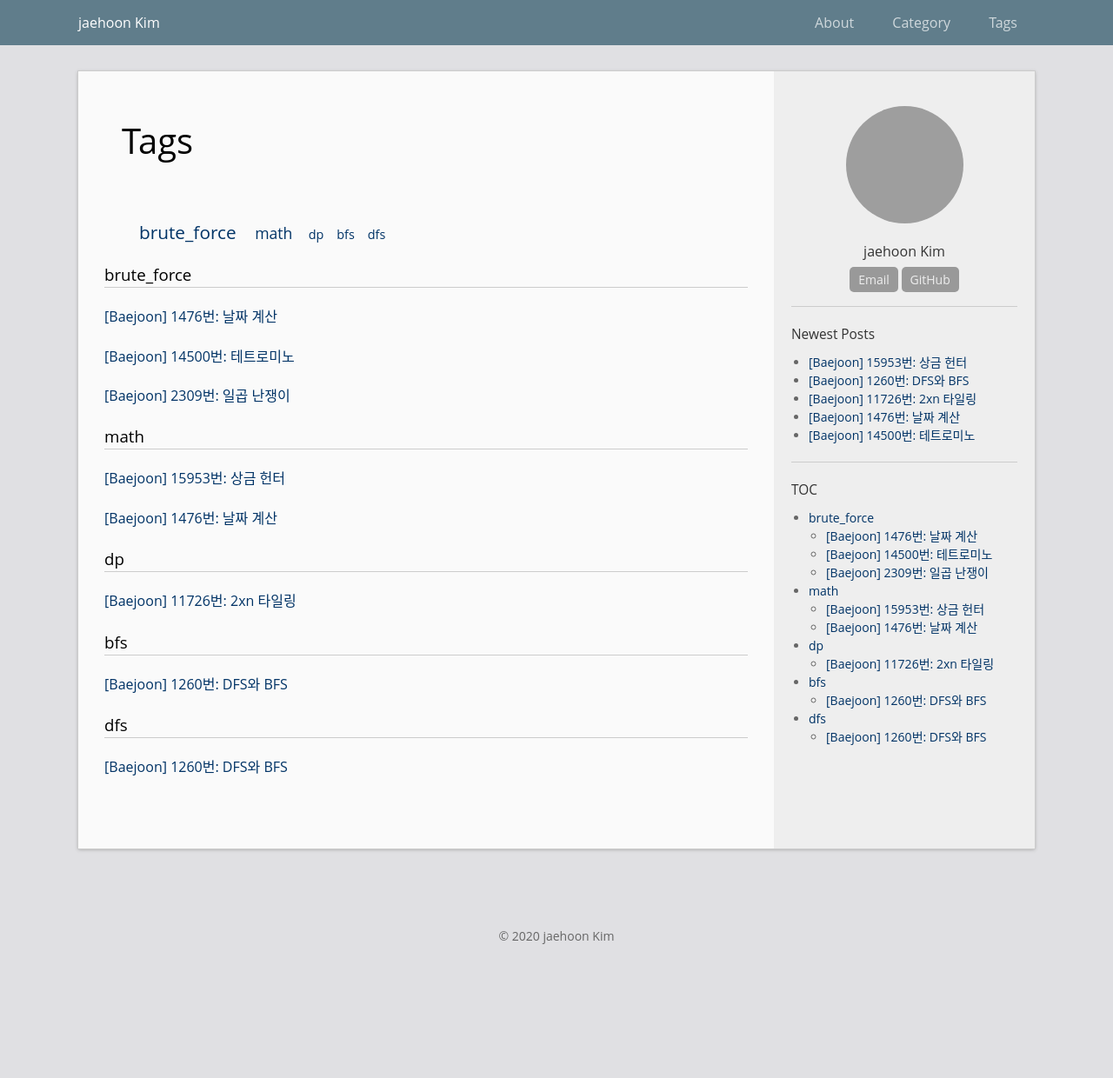
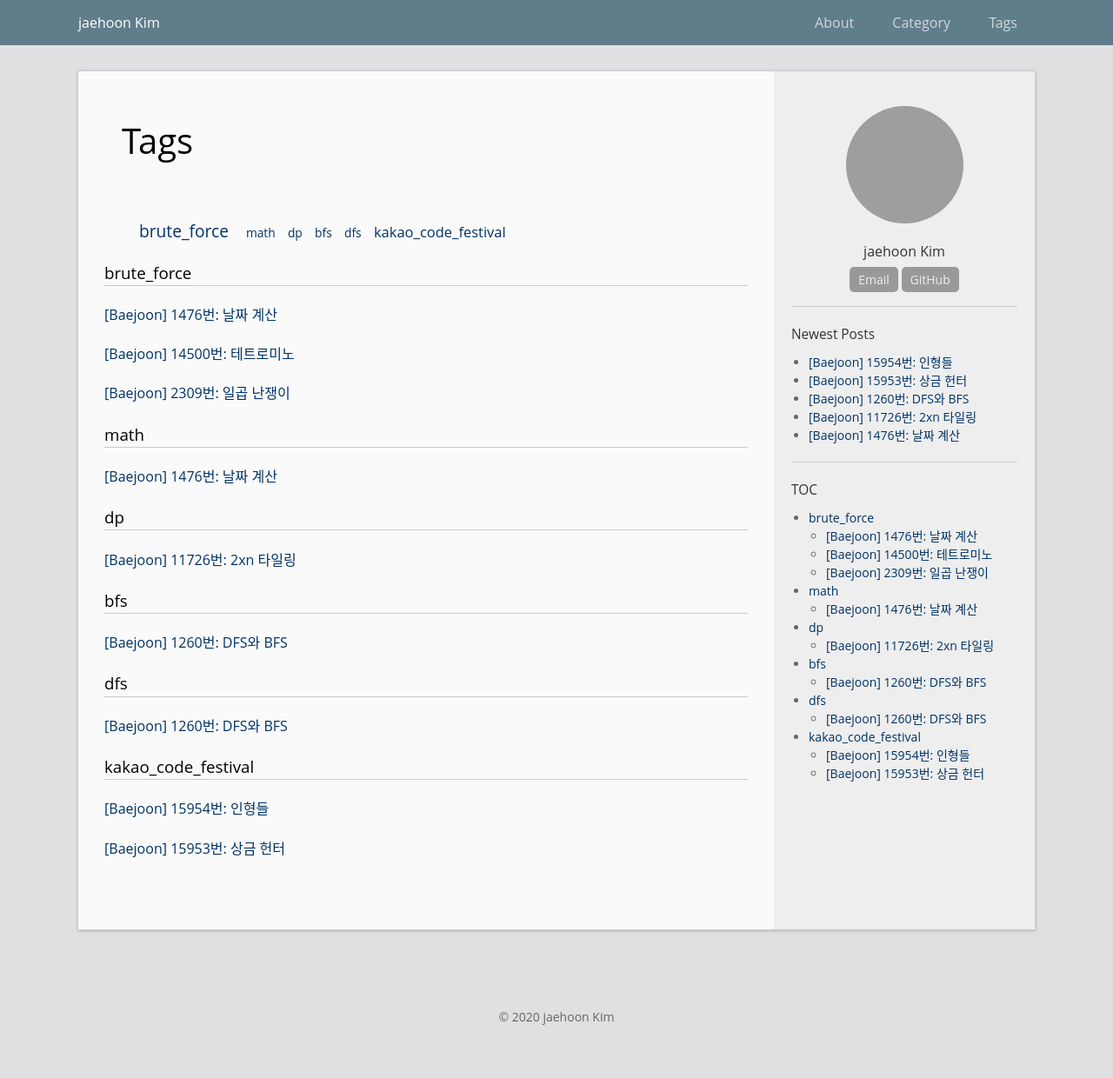
Before and after one commit to jh9875/jh9875.github.io, a Jekyll site: the page built from tags.md, in a window 1280 px wide. Shown: the whole page at 87% size. Built offline with Jekyll 4.4.1, drawn with Linux system fonts in a browser that asks for light colours; comment, search, counter and statistics services are not loaded; before the commit the page ends 1147 px from its top, so only the background shows below that; part of the change alters nothing that is shown; grey boxes are pictures that could not be loaded.

Commit message:
boj15954

```diff
--- a/_posts/2020-03-14-boj15953.markdown
+++ b/_posts/2020-03-14-boj15953.markdown
@@ -4,7 +4,7 @@ title:  "[Baejoon] 15953번: 상금 헌터"
 date:   2020-03-14
 categories: PROBLEM_SOLVING
 permalink: /archivers/boj15953
-tags: [math]
+tags: [kakao_code_festival]
 ---
 
 ## 문제
--- /dev/null
+++ b/_posts/2020-03-14-boj15954.markdown
@@ -0,0 +1,92 @@
+---
+layout: post
+title:  "[Baejoon] 15954번: 인형들"
+date:   2020-03-14
+categories: PROBLEM_SOLVING
+permalink: /archivers/boj15954
+tags: [kakao_code_festival]
+---
+
+## 문제
+
+카카오 코드 페스티벌 2018예선 문제이다.
+N개의 인형이 있을 때 연속한 K개의 표준편차가 최소가 되는 값을 구하는 문제이다.
+
+문제 링크 : <https://www.acmicpc.net/problem/15954>
+
+## 풀이
+이 문제도 정답 비율이 18% 정도로 상당히 낮은 편이다.
+그러나 문제를 자세히 보면 그리 어려운 문제는 아니다.
+카카오 코드 페스티벌 문제는 어려워 보이는 것 같다.
+
+문제에서 해야 할 일은 N개의 인형들 중 연속한 K개를 고르고, 그 표준편차가 최소가 되는
+표준편차의 값을 출력하면 된다.
+
+N개의 인형 중 연속한 K개를 고르는 작업은 반복문으로도 가능하다.
+
+~~~java
+for(int startIndex =0; startIndex <N; startIndex++)
+			for(int len =K; startIndex+len <=N; len++)
+				...
+~~~
+
+이런식으로 시작 지점을 잡아주고, 길이를 지정해주면 범위가 생긴다.
+
+그리고 표준편차를 구하는 일은 평균을 구하고, 분산을 구하면 된다.
+
+~~~java
+import java.io.BufferedReader;
+import java.io.BufferedWriter;
+import java.io.InputStreamReader;
+import java.io.OutputStreamWriter;
+import java.util.StringTokenizer;
+
+public class Main
+{
+	static int N, K;
+	static int[] dolls;
+	public static void main(String[] args) throws Exception
+	{
+		BufferedReader br =new BufferedReader(new InputStreamReader(System.in));
+		BufferedWriter bw =new BufferedWriter(new OutputStreamWriter(System.out));
+		StringTokenizer st;
+
+		st =new StringTokenizer(br.readLine());
+		N =Integer.parseInt(st.nextToken());
+		K =Integer.parseInt(st.nextToken());
+		dolls =new int[N];
+		st =new StringTokenizer(br.readLine());
+		for(int i =0; i <N; i++)
+			dolls[i] =Integer.parseInt(st.nextToken());
+		bw.write(solve() +"\n");
+		bw.flush();
+	}
+
+	static double solve()
+	{
+		double min =Double.MAX_VALUE;
+
+		for(int startIndex =0; startIndex <N; startIndex++)
+			for(int len =K; startIndex+len <=N; len++)
+				min =Math.min(min, getSD(startIndex, len));
+		return min;
+	}
+	static double getSD(int startIndex, int len)
+	{
+		double ret =0;
+		double avg =0;
+		double var =0;
+		int sum =0;
+		for(int i =startIndex; i <startIndex+len; i++)
+			sum +=dolls[i];
+		avg =(double)sum/len;
+		for(int i =startIndex; i <startIndex+len; i++)
+			var +=(dolls[i] -avg)*((dolls[i] -avg));
+		var /=len;
+		ret =Math.sqrt(var);
+		return ret;
+	}
+}
+~~~
+
+전체 코드
```
